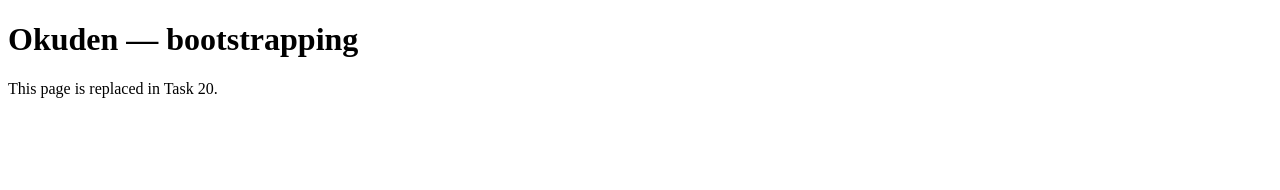
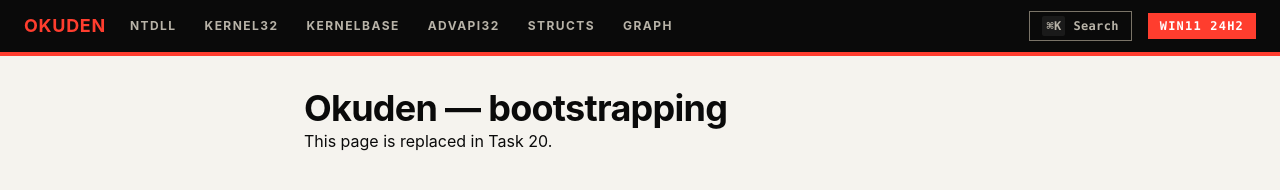
Before and after one commit to En3nr4/Okuden, an Astro site in the folder apps/web/: page / in a window 1280 px wide. Built offline with nearby package versions, Linux system fonts and the light colour scheme; Astro itself is replaced by a stand-in of ours; a web font is replaced by a local one.

Commit message:
add BaseLayout and brutalist TopNav

```diff
--- /dev/null
+++ b/apps/web/src/components/TopNav.astro
@@ -0,0 +1,96 @@
+---
+interface Props {
+  currentVersion?: string;
+}
+const { currentVersion = "Win11 24H2" } = Astro.props;
+---
+
+<nav class="topnav">
+  <a class="brand" href="/">OKUDEN</a>
+  <ul class="links">
+    <li><a href="/ntdll/">NTDLL</a></li>
+    <li><a href="/kernel32/">KERNEL32</a></li>
+    <li><a href="/kernelbase/">KERNELBASE</a></li>
+    <li><a href="/advapi32/">ADVAPI32</a></li>
+    <li><a href="/struct/">STRUCTS</a></li>
+    <li><a href="/graph/">GRAPH</a></li>
+  </ul>
+  <button class="search-trigger" type="button" aria-label="Open search (press / or cmd+k)">
+    <span class="kbd">⌘K</span>
+    <span class="search-text">Search</span>
+  </button>
+  <span class="version-pill">{currentVersion}</span>
+</nav>
+
+<style>
+  .topnav {
+    display: flex;
+    align-items: center;
+    gap: var(--sp-4);
+    height: var(--nav-height);
+    padding: 0 var(--sp-5);
+    background: var(--ink);
+    color: var(--bg);
+    border-bottom: 4px solid var(--accent);
+    font-family: var(--font-display);
+    font-weight: 700;
+    letter-spacing: 0.02em;
+    position: sticky;
+    top: 0;
+    z-index: 50;
+  }
+  .brand {
+    color: var(--accent);
+    text-decoration: none;
+    font-size: var(--fs-md);
+    letter-spacing: 0.04em;
+  }
+  .brand:hover { color: var(--paper); }
+  .links {
+    display: flex;
+    gap: var(--sp-3);
+    list-style: none;
+    margin: 0;
+    padding: 0;
+    font-size: var(--fs-xs);
+    text-transform: uppercase;
+    letter-spacing: 0.12em;
+  }
+  .links a {
+    color: var(--mute-soft);
+    text-decoration: none;
+    padding: var(--sp-2) var(--sp-2);
+    border-bottom: 2px solid transparent;
+  }
+  .links a:hover { color: var(--paper); border-bottom-color: var(--accent); }
+
+  .search-trigger {
+    margin-left: auto;
+    display: flex;
+    align-items: center;
+    gap: var(--sp-2);
+    background: transparent;
+    border: 1px solid var(--mute);
+    color: var(--mute-soft);
+    font-family: var(--font-mono);
+    font-size: var(--fs-xs);
+    padding: var(--sp-1) var(--sp-3);
+    cursor: pointer;
+  }
+  .search-trigger:hover { border-color: var(--accent); color: var(--paper); }
+  .kbd {
+    background: var(--ink-soft);
+    padding: 1px 4px;
+    border-radius: 2px;
+  }
+
+  .version-pill {
+    background: var(--accent);
+    color: var(--paper);
+    padding: var(--sp-1) var(--sp-3);
+    font-family: var(--font-mono);
+    font-size: var(--fs-xs);
+    text-transform: uppercase;
+    letter-spacing: 0.1em;
+  }
+</style>
--- /dev/null
+++ b/apps/web/src/layouts/BaseLayout.astro
@@ -0,0 +1,39 @@
+---
+import "../styles/global.css";
+import TopNav from "../components/TopNav.astro";
+
+interface Props {
+  title: string;
+  description?: string;
+  currentVersion?: string;
+}
+const { title, description, currentVersion } = Astro.props;
+const fullTitle = title === "Okuden" ? "Okuden" : `${title} · Okuden`;
+---
+
+<!doctype html>
+<html lang="en">
+  <head>
+    <meta charset="utf-8" />
+    <meta name="viewport" content="width=device-width, initial-scale=1" />
+    <link rel="icon" type="image/svg+xml" href="/favicon.svg" />
+    <title>{fullTitle}</title>
+    {description && <meta name="description" content={description} />}
+    <meta property="og:title" content={fullTitle} />
+    {description && <meta property="og:description" content={description} />}
+  </head>
+  <body>
+    <TopNav currentVersion={currentVersion} />
+    <main>
+      <slot />
+    </main>
+
+    <style is:global>
+      main {
+        max-width: var(--content-max);
+        margin: 0 auto;
+        padding: var(--sp-6) var(--sp-5);
+      }
+    </style>
+  </body>
+</html>
--- a/apps/web/src/pages/index.astro
+++ b/apps/web/src/pages/index.astro
@@ -1,13 +1,8 @@
 ---
+import BaseLayout from "../layouts/BaseLayout.astro";
 ---
-<!doctype html>
-<html lang="en">
-  <head>
-    <meta charset="utf-8" />
-    <title>Okuden</title>
-  </head>
-  <body>
-    <h1>Okuden — bootstrapping</h1>
-    <p>This page is replaced in Task 20.</p>
-  </body>
-</html>
+
+<BaseLayout title="Okuden" description="Public web reference for Windows internal APIs.">
+  <h1>Okuden — bootstrapping</h1>
+  <p>This page is replaced in Task 20.</p>
+</BaseLayout>
```
